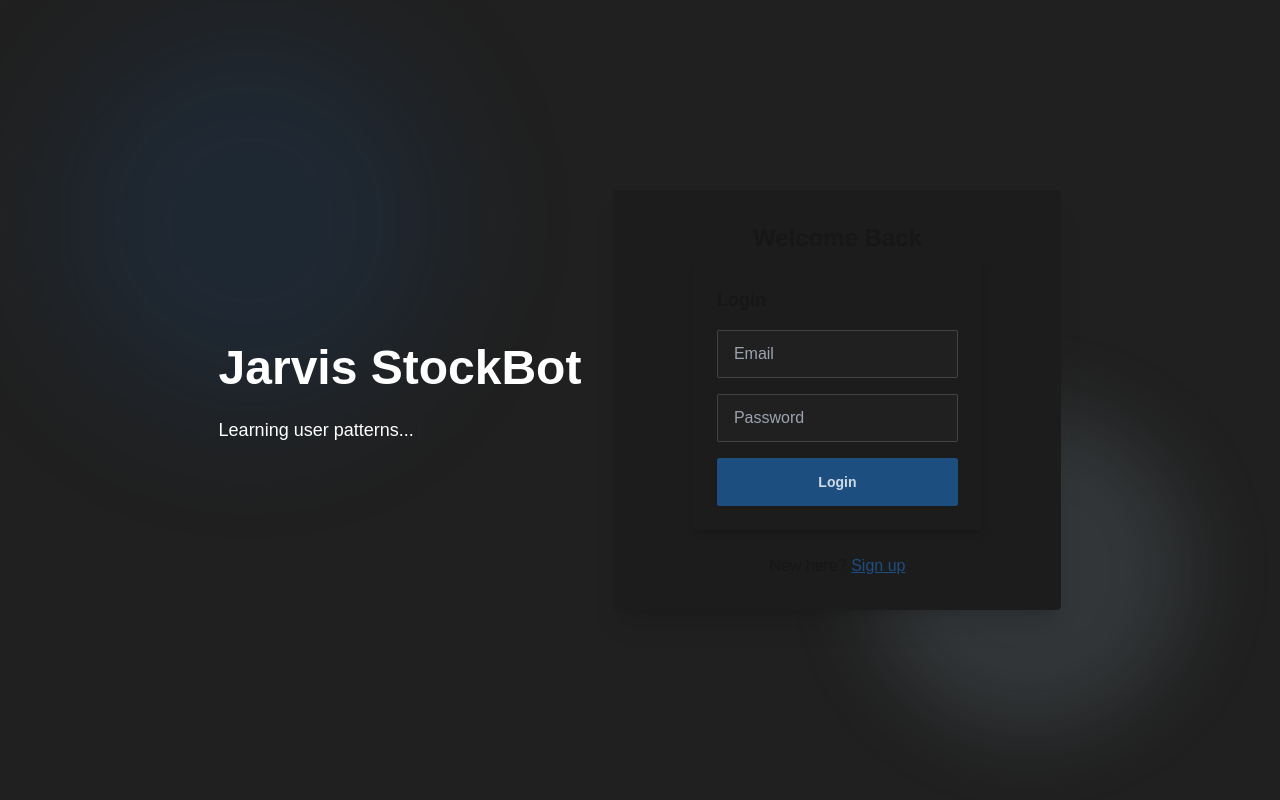
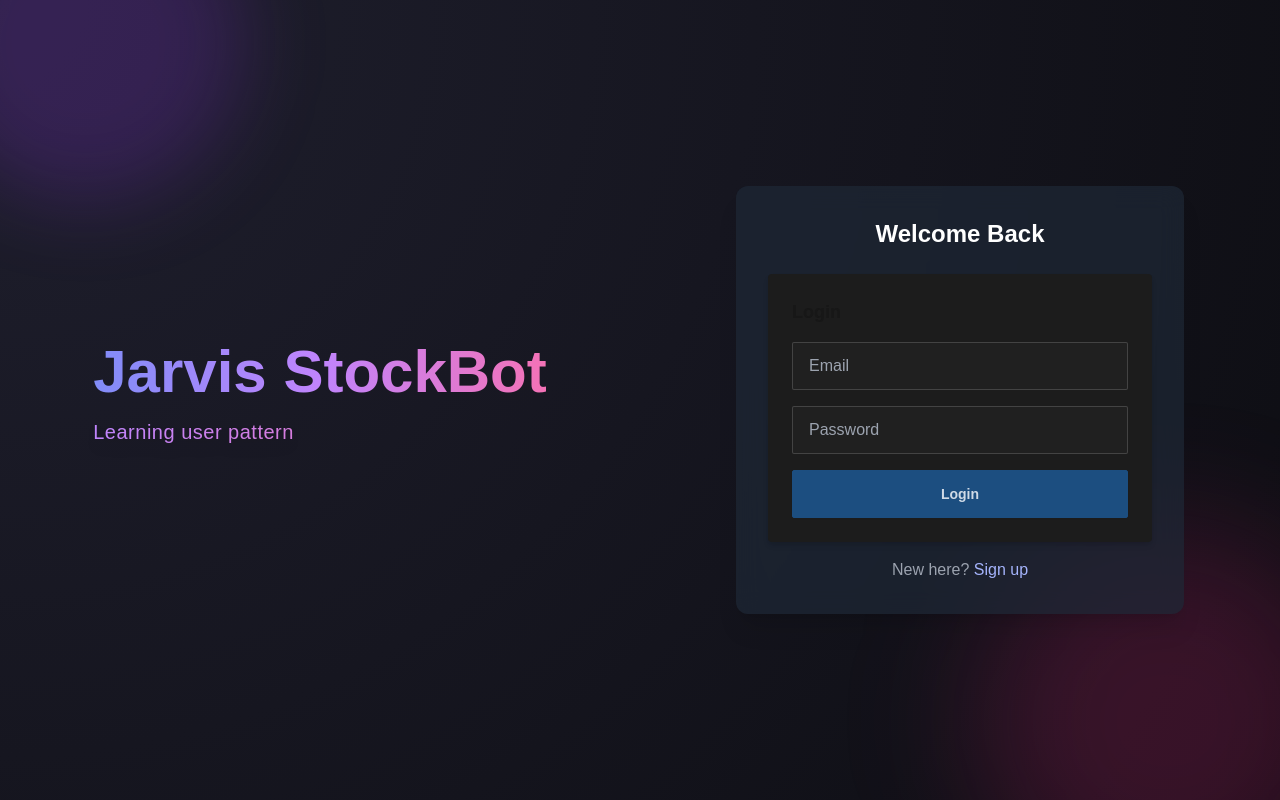
Before and after one commit to BilliamsFluster/StockBotWebApp, a Next.js app in the folder frontend/: page / in a window 1280 px wide. Built offline with nearby package versions, Linux system fonts and the light colour scheme; no server answers.

Commit message:
some ui design

```diff
--- a/frontend/src/app/layout.tsx
+++ b/frontend/src/app/layout.tsx
@@ -1,16 +1,41 @@
 // src/app/layout.tsx
-import "./globals.css";
-import type { ReactNode } from "react";
-import Providers from "@/components/Providers";
-import { Toaster } from "react-hot-toast"; // ✅ Import here
+'use client';
+
+import './globals.css';
+import type { ReactNode } from 'react';
+import { useRouter, usePathname } from 'next/navigation';
+import { useEffect } from 'react';
+import Providers from '@/components/Providers';
+import { Toaster } from 'react-hot-toast';
 
 export default function RootLayout({ children }: { children: ReactNode }) {
+  const router = useRouter();
+  const pathname = usePathname();
+
+  useEffect(() => {
+    const token = localStorage.getItem('token');
+
+    // 1) If NOT logged in and NOT already on / → redirect to /
+    if (!token && pathname !== '/') {
+      router.replace('/');
+      return;
+    }
+
+    // 2) If logged in and on / → redirect to home (or dashboard)
+    if (token && pathname === '/') {
+      router.replace('/');
+    }
+  }, [pathname, router]);
+
   return (
     <html lang="en">
       <body>
         <Providers>
           {children}
-          <Toaster position="top-center" toastOptions={{ duration: 3000 }} /> {/* ✅ Add here */}
+          <Toaster
+            position="top-center"
+            toastOptions={{ duration: 3000 }}
+          />
         </Providers>
       </body>
     </html>
--- a/frontend/src/app/page.tsx
+++ b/frontend/src/app/page.tsx
@@ -3,109 +3,147 @@
 import { useEffect, useRef, useState } from 'react';
 import { gsap } from 'gsap';
 import { Typewriter } from 'react-simple-typewriter';
-import LoginForm from '../components/Auth/LoginForm';
-import SignupForm from '../components/Auth/SignupForm';
+import LoginForm from '@/components/Auth/LoginForm';
+import SignupForm from '@/components/Auth/SignupForm';
 
-const Auth = () => {
-  const [isSignup, setIsSignup] = useState<boolean>(false);
+export default function Auth() {
+  const [isSignup, setIsSignup] = useState(false);
 
-  const blob1Ref = useRef<HTMLDivElement | null>(null);
-  const blob2Ref = useRef<HTMLDivElement | null>(null);
-  const titleRef = useRef<HTMLHeadingElement | null>(null);
-  const descRef = useRef<HTMLParagraphElement | null>(null);
+  const blob1Ref = useRef<HTMLDivElement>(null);
+  const blob2Ref = useRef<HTMLDivElement>(null);
+  const titleRef = useRef<HTMLHeadingElement>(null);
+  const descRef  = useRef<HTMLParagraphElement>(null);
+  const formRef  = useRef<HTMLDivElement>(null);
 
   useEffect(() => {
-    if (!titleRef.current || !descRef.current || !blob1Ref.current || !blob2Ref.current) return;
-
-    gsap.set(titleRef.current, { opacity: 0, y: 20 });
-    gsap.set(descRef.current, { opacity: 0, y: 20 });
-
-    gsap.to(titleRef.current, {
-      opacity: 1,
-      y: 0,
-      duration: 1,
-      ease: 'power2.out',
-      delay: 0.2,
+    // 1) Clear any previous inline GSAP props
+    [
+      titleRef.current,
+      descRef.current,
+      formRef.current,
+      blob1Ref.current,
+      blob2Ref.current,
+    ].forEach(el => {
+      if (el) gsap.set(el, { clearProps: 'all' });
     });
 
-    gsap.to(descRef.current, {
-      opacity: 1,
-      y: 0,
-      duration: 1,
-      ease: 'power2.out',
-      delay: 0.5,
+    // 2) Fade‐slide in: title → subtitle → form
+    const tl = gsap.timeline({ defaults: { ease: 'power2.out' } });
+    tl.from(titleRef.current, { autoAlpha: 0, y: 30, duration: 0.8 });
+    tl.from(descRef.current,  { autoAlpha: 0, y: 20, duration: 0.8 }, '-=0.5');
+    tl.from(formRef.current,  { autoAlpha: 0, y: 30, duration: 0.8 }, '-=0.5');
+
+    // 3) Blob drift tweens
+    const blob1Tween = gsap.to(blob1Ref.current, {
+      x: 50, y: -50, duration: 12, repeat: -1, yoyo: true, ease: 'sine.inOut',
+    });
+    const blob2Tween = gsap.to(blob2Ref.current, {
+      x: -50, y: 50, duration: 14, repeat: -1, yoyo: true, ease: 'sine.inOut',
     });
 
-    gsap.to(blob1Ref.current, {
-      x: 30,
-      y: -20,
-      duration: 10,
+    // 4) Animate gradient on the Typewriter text
+    let gradientTween: ReturnType<typeof gsap.to> | null = null;
+    if (descRef.current) {
+      gsap.set(descRef.current, {
+        backgroundSize: '200% 200%',
+        backgroundPosition: '0% 50%',
+      });
+      gradientTween = gsap.to(descRef.current, {
+        backgroundPosition: '100% 50%',
+        duration: 6,
+        ease: 'sine.inOut',
         repeat: -1,
         yoyo: true,
-      ease: 'sine.inOut',
       });
+    }
 
-    gsap.to(blob2Ref.current, {
-      x: -25,
-      y: 25,
-      duration: 12,
-      repeat: -1,
-      yoyo: true,
-      ease: 'sine.inOut',
-    });
-  }, []);
+    // clean up on unmount or before next run
+    return () => {
+      tl.kill();
+      blob1Tween.kill();
+      blob2Tween.kill();
+      gradientTween?.kill();
+    };
+  }, [isSignup]);
 
   return (
-    <div className="min-h-screen bg-base-100 flex flex-col md:flex-row relative overflow-hidden items-center justify-center px-6">
-      {/* Ambient Blobs */}
+    <div
+      className="relative h-screen overflow-hidden"
+      style={{
+        background: 'radial-gradient(circle at top left, #1f1f2e 0%, #0d0d12 100%)',
+      }}
+    >
+      {/* Floating Blobs */}
       <div
         ref={blob1Ref}
-        className="absolute w-96 h-96 bg-primary/20 rounded-full blur-3xl top-10 left-10"
+        className="absolute -top-24 -left-24 w-80 h-80 bg-purple-600/20 rounded-full blur-2xl pointer-events-none"
       />
       <div
         ref={blob2Ref}
-        className="absolute w-80 h-80 bg-secondary/20 rounded-full blur-2xl bottom-20 right-20"
+        className="absolute -bottom-24 -right-24 w-96 h-96 bg-pink-600/20 rounded-full blur-3xl pointer-events-none"
       />
 
-      {/* Layout Container */}
-      <div className="flex flex-col-reverse md:flex-row gap-8 items-center justify-center w-full max-w-6xl z-10">
-        {/* Branding */}
-        <div className="text-white max-w-md text-center md:text-left z-20">
-          <h1 ref={titleRef} className="text-5xl font-bold">
+      {/* Two‐column layout */}
+      <div className="grid grid-cols-1 md:grid-cols-2 h-full">
+        {/* Hero */}
+        <div className="flex items-center justify-center px-8">
+          <div className="text-center md:text-left">
+            <h1
+              ref={titleRef}
+              className="
+                text-4xl md:text-5xl lg:text-6xl font-extrabold
+                bg-gradient-to-r from-indigo-400 via-purple-400 to-pink-400
+                bg-clip-text text-transparent
+              "
+            >
               Jarvis StockBot
             </h1>
-          <p ref={descRef} className="text-lg mt-6 min-h-[2.5rem]">
+
+            <p
+              ref={descRef}
+              className="
+                mt-4 text-lg md:text-xl font-medium tracking-wide min-h-[2.5rem]
+                bg-gradient-to-r from-indigo-400 via-purple-400 to-pink-400
+                bg-clip-text text-transparent drop-shadow-lg
+              "
+            >
               <Typewriter
                 words={[
-                'Analyzing market trends...',
-                'Learning user patterns...',
+                  'Analyzing market trends…',
+                  'Learning user patterns…',
                   'Ready to assist.',
                 ]}
                 loop
                 cursor
                 cursorStyle="|"
-              typeSpeed={40}
-              deleteSpeed={20}
-              delaySpeed={2500}
+                typeSpeed={60}
+                deleteSpeed={30}
+                delaySpeed={2000}
               />
             </p>
           </div>
+        </div>
 
         {/* Form */}
-        <div className="card w-full max-w-md shadow-xl bg-base-200">
-          <div className="card-body">
-            <h2 className="card-title justify-center text-2xl">
+        <div className="flex items-center justify-center px-8">
+          <div
+            ref={formRef}
+            className="w-full max-w-md bg-gray-800 bg-opacity-70 backdrop-blur-md rounded-xl shadow-xl p-8"
+          >
+            <h2 className="text-2xl font-semibold text-white text-center mb-6">
               {isSignup ? 'Create Account' : 'Welcome Back'}
             </h2>
 
-            {isSignup ? <SignupForm switchToLogin={() => setIsSignup(false)} /> : <LoginForm />}
+            {isSignup
+              ? <SignupForm switchToLogin={() => setIsSignup(false)} />
+              : <LoginForm />
+            }
 
-
-            <div className="mt-4 text-center">
-              {isSignup ? 'Already have an account?' : 'New here?'}{' '}
+            <div className="mt-4 text-center text-gray-400">
+              {isSignup ? 'Already have an account? ' : 'New here? '}
               <button
                 onClick={() => setIsSignup(!isSignup)}
-                className="link link-primary"
+                className="text-indigo-300 hover:text-indigo-100"
               >
                 {isSignup ? 'Login' : 'Sign up'}
               </button>
@@ -115,6 +153,4 @@ const Auth = () => {
       </div>
     </div>
   );
-};
-
-export default Auth;
+}
```
Lines whose indentation alone changed are shown as unchanged.
